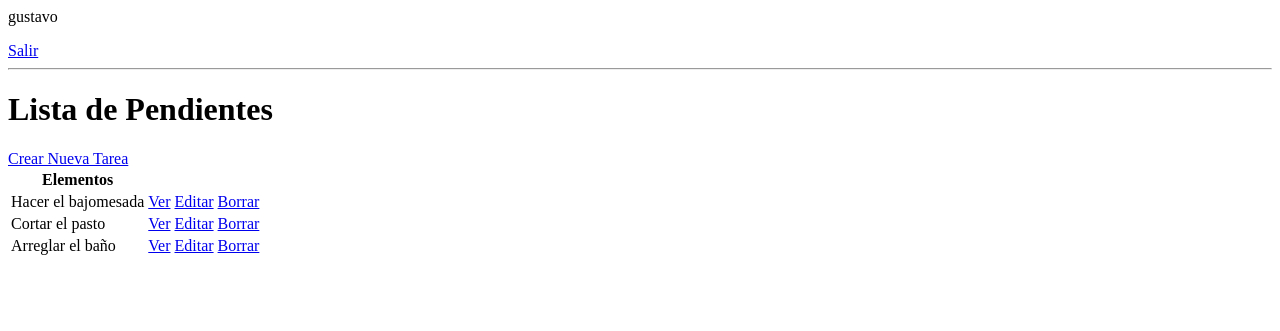
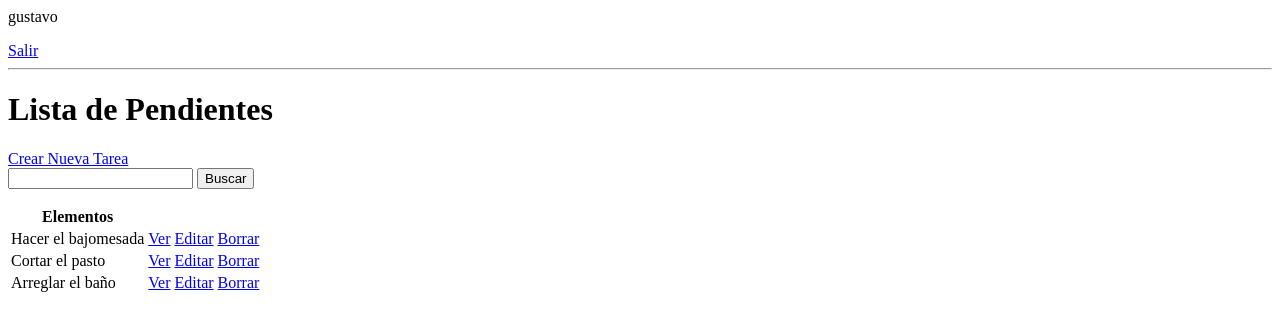
Before and after one commit to Gatoman2022/To-do-List, a Django app: page / in a window 1280 px wide. Shown: the top 331 px of the page. Run offline with Django 4.2, Linux system fonts and the light colour scheme; a user stored in the database is signed in; data comes from the database, SQL or seed files in the repository; both versions use the stored data as it was after the commit.

Commit message:
barra de busqueda

```diff
--- a/proyecto/base/templates/base/tarea_list.html
+++ b/proyecto/base/templates/base/tarea_list.html
@@ -10,6 +10,11 @@
 
 <h1>Lista de Pendientes</h1>
 <a href="{% url 'crear-tarea' %}">Crear Nueva Tarea</a>
+
+<form method="GET">
+    <input type="text" name="area-buscar" value="{{valor_buscado}}">
+    <input type="submit" value="Buscar">
+</form>
 
 <table>
     <tr>
--- a/proyecto/base/views.py
+++ b/proyecto/base/views.py
@@ -46,6 +46,11 @@ class ListaPendientes(LoginRequiredMixin, ListView):
         context = super().get_context_data(**kwargs)
         context['tareas'] = context['tareas'].filter(usuario=self.request.user)
         context['count'] = context['tareas'].filter(completo=False).count()
+
+        valor_buscado = self.request.GET.get('area-buscar') or ''
+        if valor_buscado:
+            context['tareas'] = context['tareas'].filter(titulo__icontains=valor_buscado)
+        context['valor_buscado'] = valor_buscado
         return context
 
 
```
Also changed, not shown: proyecto/db.sqlite3.
